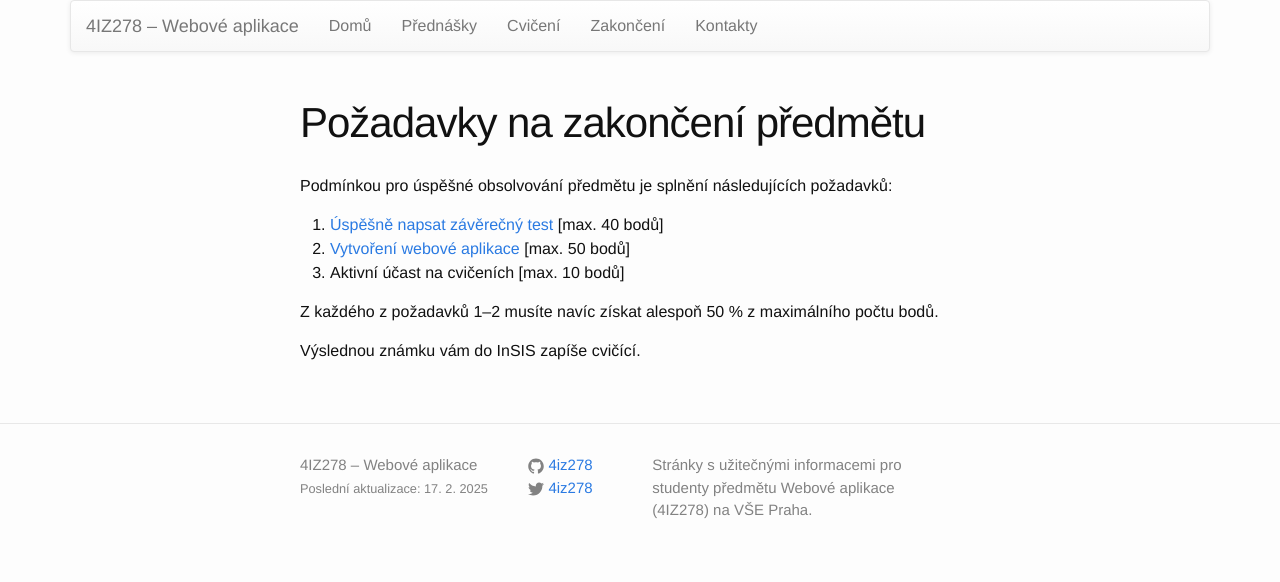
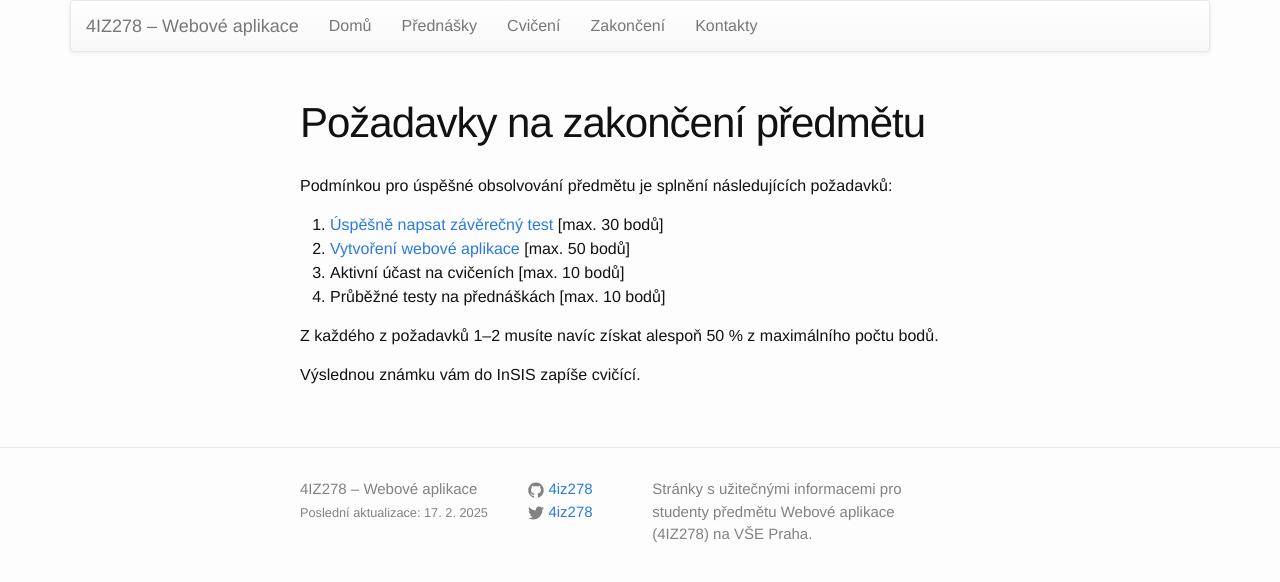
Before and after one commit to 4iz278/4iz278.github.io, a Jekyll site: the page built from zakonceni/index.md, in a window 1280 px wide. Shown: the top 582 px of the page. Built offline with Jekyll 4.4.1, drawn with Linux system fonts in a browser that asks for light colours; nearby versions of some CDN libraries.

Commit message:
Aktualizace požadavků

```diff
--- a/zakonceni/index.md
+++ b/zakonceni/index.md
@@ -5,9 +5,10 @@ title:  "Požadavky na zakončení předmětu"
 
 Podmínkou pro úspěšné obsolvování předmětu je splnění následujících požadavků:
 
-1. [Úspěšně napsat závěrečný test](test/) [max. 40 bodů]
+1. [Úspěšně napsat závěrečný test](test/) [max. 30 bodů]
 2. [Vytvoření webové aplikace](aplikace/) [max. 50 bodů]
 3. Aktivní účast na cvičeních [max. 10 bodů]
+4. Průběžné testy na přednáškách [max. 10 bodů]
 
 Z každého z požadavků 1–2 musíte navíc získat alespoň 50 % z
 maximálního počtu bodů.
```
